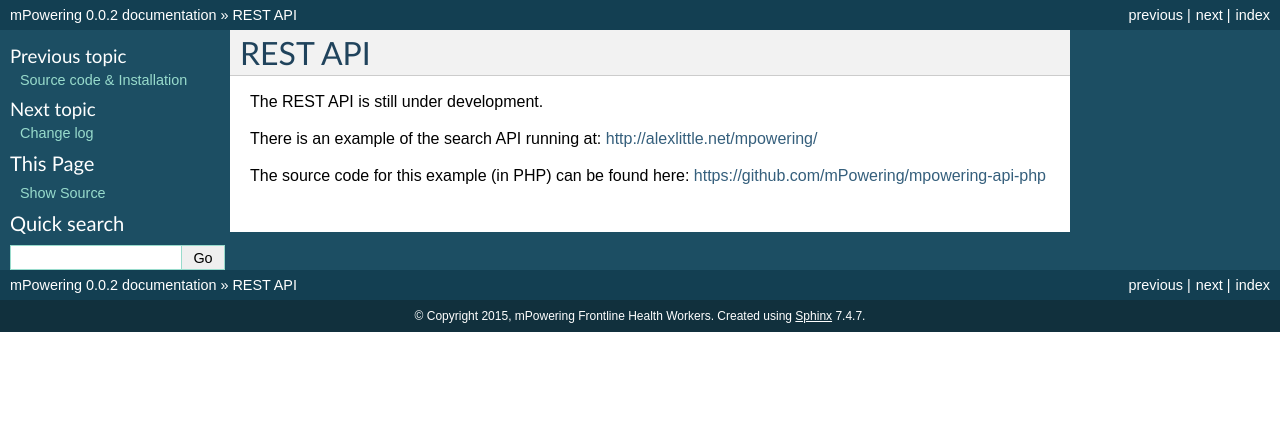
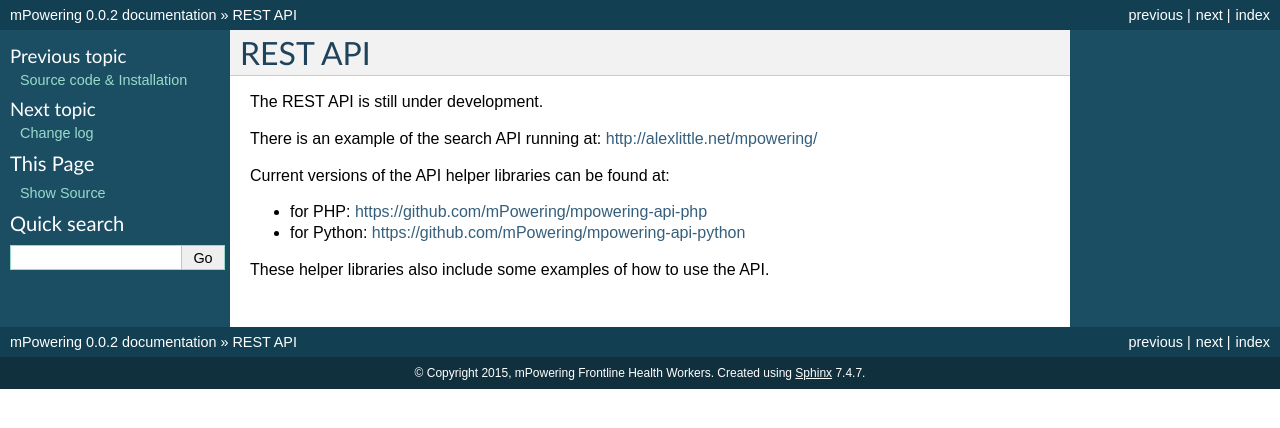
Before and after one commit to mPowering/django-orb, a Sphinx documentation site: the page built from docs/restapi.rst, in a window 1280 px wide. Shown: the top 428 px of the page. Built offline with Sphinx 7.4.7, drawn with Linux system fonts in a browser that asks for light colours.

Commit message:
update api docs

```diff
--- a/docs/restapi.rst
+++ b/docs/restapi.rst
@@ -6,4 +6,9 @@ The REST API is still under development.
 
 There is an example of the search API running at: http://alexlittle.net/mpowering/
 
-The source code for this example (in PHP) can be found here: https://github.com/mPowering/mpowering-api-php
+Current versions of the API helper libraries can be found at:
+
+* for PHP: https://github.com/mPowering/mpowering-api-php
+* for Python: https://github.com/mPowering/mpowering-api-python
+
+These helper libraries also include some examples of how to use the API.
```
